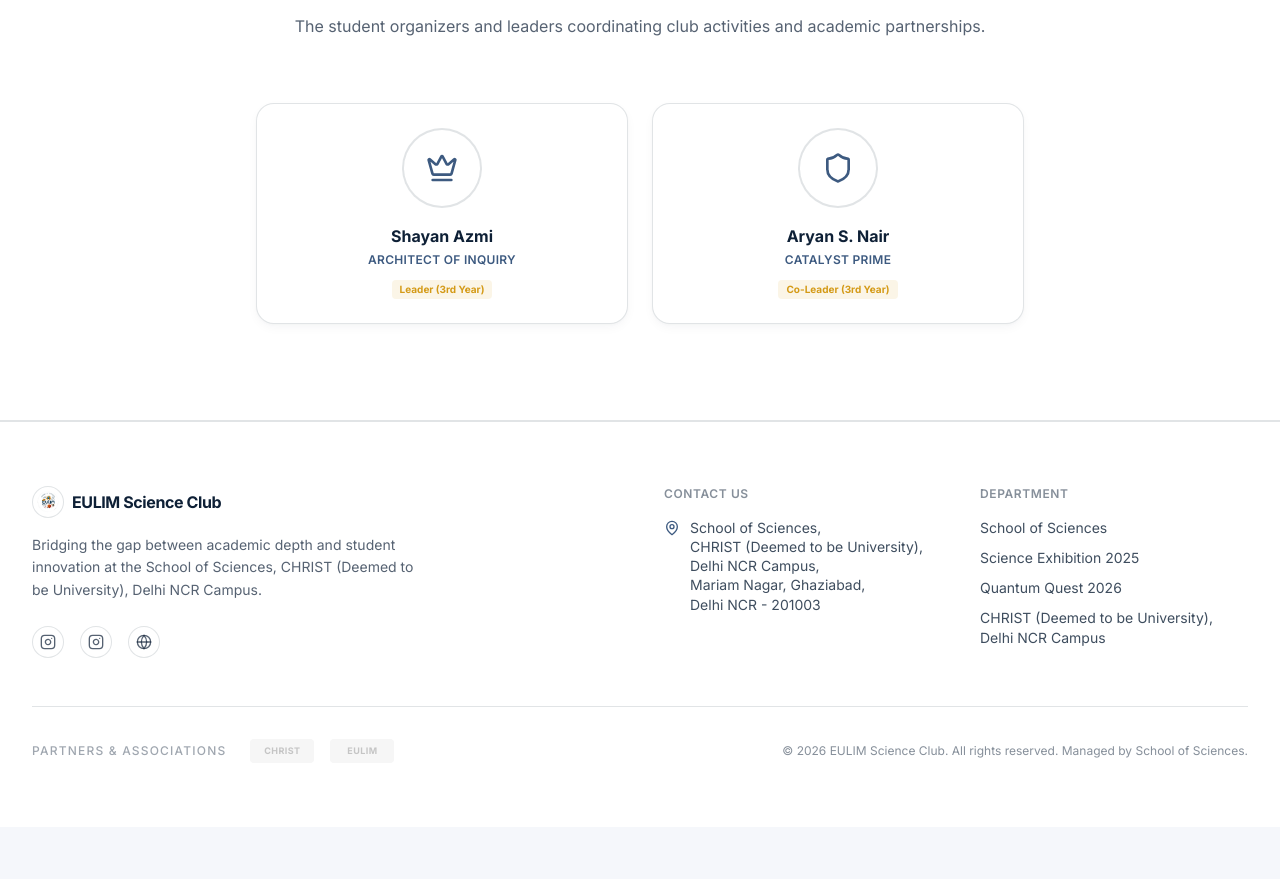
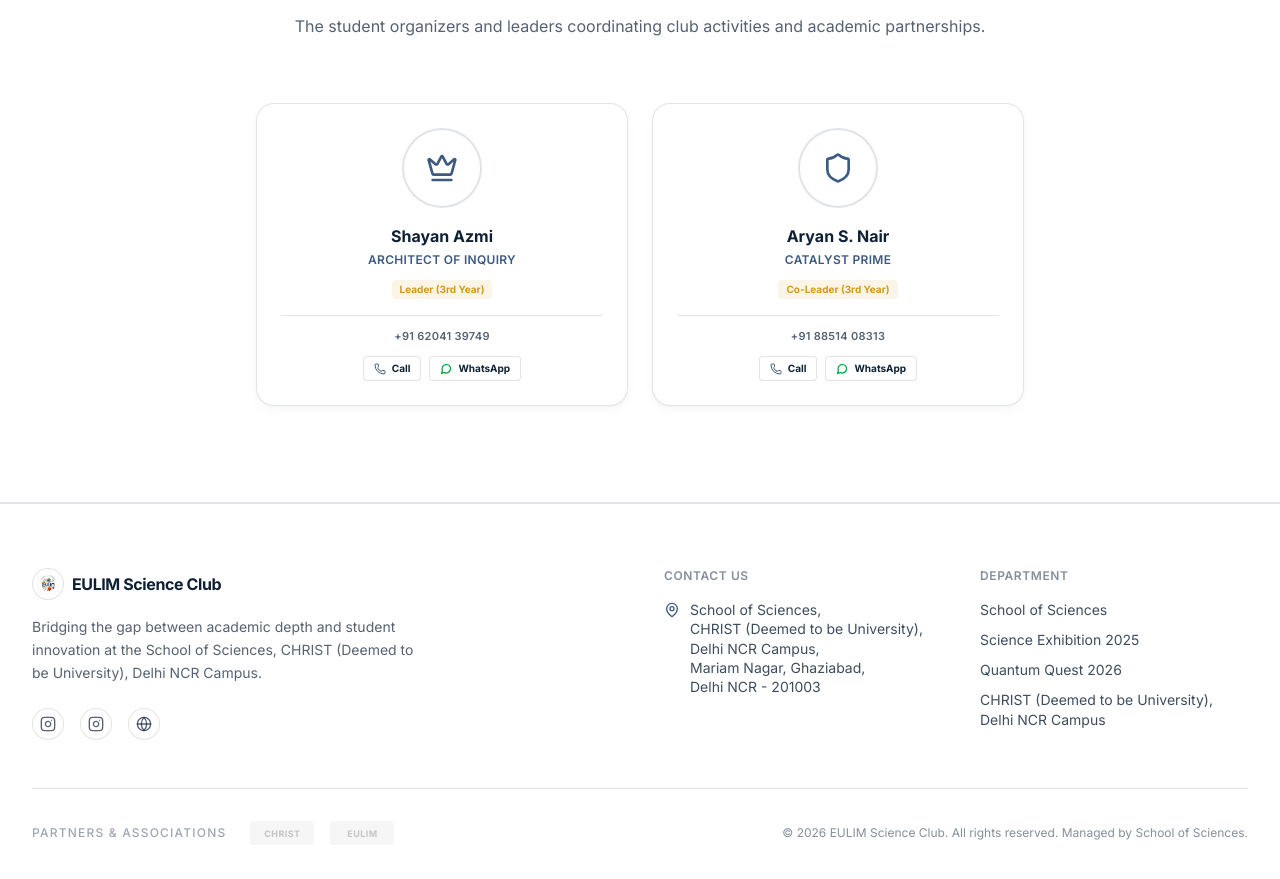
Before and after one commit to abhisarxverma/eulim-club, a Next.js app: page / in a window 1280 px wide. Shown: the part 7197-8076 px from the top of the page. Before the commit the page ends 8024 px from the top, so only its background shows below. Built offline with nearby package versions, Linux system fonts and the light colour scheme.

Commit message:
add student's mobile numbers

```diff
--- a/app/page.tsx
+++ b/app/page.tsx
@@ -27,7 +27,8 @@
   Send,
   AlertCircle,
   ChevronLeft,
-  Info
+  Info,
+  Phone
 } from "lucide-react";
 
 export default function Home() {
@@ -125,8 +126,22 @@
   ];
 
   const studentTeam = [
-    { name: "Shayan Azmi", role: "Architect of Inquiry", tag: "Leader (3rd Year)", icon: Crown },
-    { name: "Aryan S. Nair", role: "Catalyst Prime", tag: "Co-Leader (3rd Year)", icon: Shield },
+    {
+      name: "Shayan Azmi",
+      role: "Architect of Inquiry",
+      tag: "Leader (3rd Year)",
+      icon: Crown,
+      phone: "+916204139749",
+      phoneFormatted: "+91 62041 39749"
+    },
+    {
+      name: "Aryan S. Nair",
+      role: "Catalyst Prime",
+      tag: "Co-Leader (3rd Year)",
+      icon: Shield,
+      phone: "+918851408313",
+      phoneFormatted: "+91 88514 08313"
+    },
   ];
 
 
@@ -913,6 +928,36 @@
                   <span className="mt-3 text-[10px] font-bold text-brand-ochre bg-brand-ochre/10 px-2 py-0.5 rounded">
                     {member.tag}
                   </span>
+
+                  {member.phone && (
+                    <div className="mt-4 pt-3 border-t border-brand-border w-full flex flex-col items-center gap-2">
+                      <p className="text-[11px] text-brand-blue/70 font-semibold tracking-wide">
+                        {member.phoneFormatted}
+                      </p>
+                      <div className="flex gap-2 mt-1">
+                        <a
+                          href={`tel:${member.phone}`}
+                          title="Call"
+                          className="inline-flex items-center justify-center gap-1.5 px-2.5 py-1 text-[10px] font-bold text-brand-blue bg-white border border-brand-border rounded hover:bg-brand-bg-muted hover:border-brand-cyan/40 transition-colors"
+                        >
+                          <Phone className="w-3 h-3 text-brand-cyan" />
+                          Call
+                        </a>
+                        <a
+                          href={`https://wa.me/${member.phone.replace("+", "")}`}
+                          target="_blank"
+                          rel="noopener noreferrer"
+                          title="WhatsApp"
+                          className="inline-flex items-center justify-center gap-1.5 px-2.5 py-1 text-[10px] font-bold text-brand-blue bg-white border border-brand-border rounded hover:bg-brand-bg-muted hover:border-brand-cyan/40 transition-colors"
+                        >
+                          <svg viewBox="0 0 24 24" fill="none" stroke="currentColor" strokeWidth="2.5" strokeLinecap="round" strokeLinejoin="round" className="w-3 h-3 text-green-600">
+                            <path d="M21 11.5a8.38 8.38 0 0 1-.9 3.8 8.5 8.5 0 0 1-7.6 4.7 8.38 8.38 0 0 1-3.8-.9L3 21l1.9-5.7a8.38 8.38 0 0 1-.9-3.8 8.5 8.5 0 0 1 4.7-7.6 8.38 8.38 0 0 1 3.8-.9h.5a8.48 8.48 0 0 1 8 8v.5z" />
+                          </svg>
+                          WhatsApp
+                        </a>
+                      </div>
+                    </div>
+                  )}
                 </motion.div>
               );
             })}
```
